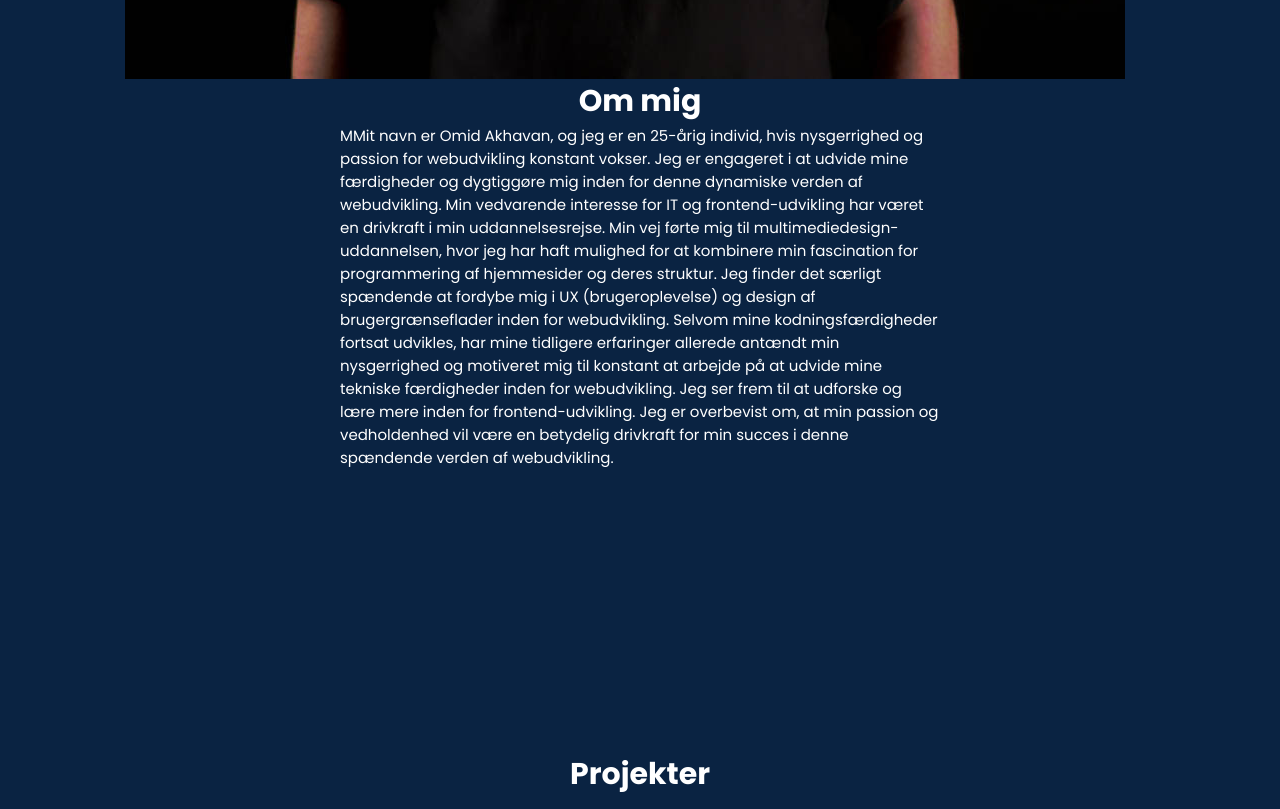
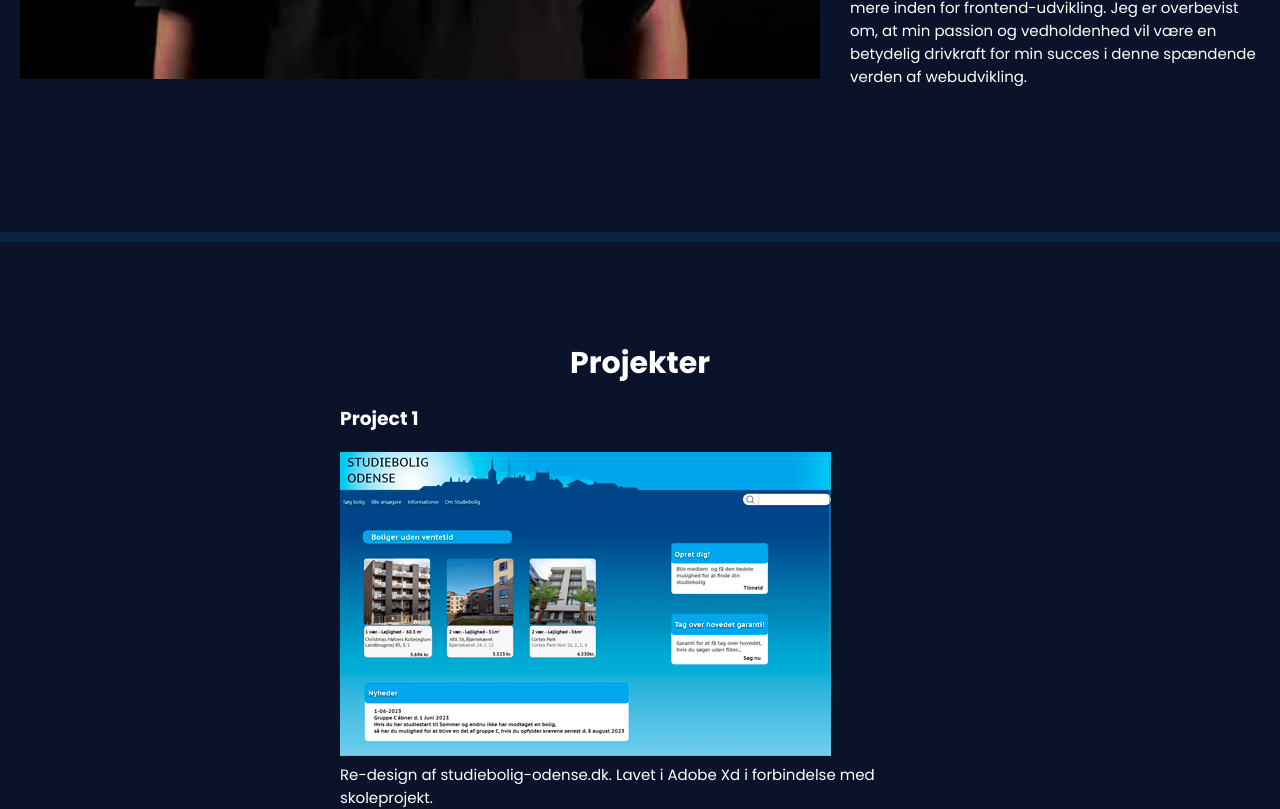
Before and after one commit to OmidNr1/portfolio, a plain HTML site: page portfolio.html in a window 1280 px wide. Shown: the part 760-1569 px from the top of the page. Drawn offline with Linux system fonts and the light colour scheme.

Commit message:
some changes

```diff
--- a/portfolio.css
+++ b/portfolio.css
@@ -13,14 +13,11 @@ header {
     padding: 20px;
 }
 
-nav {
-    text-align: right;
-}
-
 nav ul {
     list-style-type: none;
+    text-align: right;
+    padding: 0;
     margin: 0;
-    padding: 0;
 }
 
 nav li {
@@ -36,13 +33,16 @@ nav a {
 }
 
 section {
-    background-color: #0A2342;
     padding: 20px;
     display: flex;
     flex-direction: column;
     align-items: center;
     justify-content: center;
     min-height: 100vh;
+}
+
+.about, .projects, .skills, .contact {
+    background-color: #0A2342;
 }
 
 h2, .header-text {
@@ -81,25 +81,44 @@ p {
     margin: 0 auto;
 }
 
+.about {
+    background-color: #0B132B; /* Updated background color */
+    padding: 20px;
+    text-align: left;
+}
+
+.about-content {
+    display: flex;
+    align-items: center;
+    justify-content: space-between;
+}
+
 .about img {
     max-width: 100%;
     height: auto;
     margin-right: 30px;
 }
 
-.about-content {
-    display: flex;
-    justify-content: center;
-    align-items: center;
-}
-
 .text {
     max-width: 600px;
-    text-align: left;
     color: #fff;
-    padding: 0 20px;
 }
 
 h2, p {
     margin: 0;
 }
+
+.section-bg {
+    background-color: #0B132B;
+    padding: 10px;
+    margin: 10px 0;
+}
+
+
+section {
+    padding: 20px;
+    display: flex;
+    flex-direction: column;
+    align-items: center;
+    justify-content: center;
+}
--- a/portfolio.html
+++ b/portfolio.html
@@ -22,21 +22,25 @@
     </header>
 
     <section class="about">
-        <img src="photo_and_icons/profilepic.jpg" alt="profilepic">
-        <h2>Om mig</h2>
-        <p>MMit navn er Omid Akhavan, og jeg er en 25-årig individ, hvis nysgerrighed og passion for webudvikling konstant vokser. Jeg er engageret i at udvide mine færdigheder og dygtiggøre mig inden for denne dynamiske verden af webudvikling. Min vedvarende interesse for IT og frontend-udvikling har været en drivkraft i min uddannelsesrejse.
+        <div class="about-content">
+            <img src="photo_and_icons/profile.jpg" alt="profilepic">
+            <div class="text">
+                <h2>Om mig</h2>
+                <p>MMit navn er Omid Akhavan, og jeg er en 25-årig individ, hvis nysgerrighed og passion for webudvikling konstant vokser. Jeg er engageret i at udvide mine færdigheder og dygtiggøre mig inden for denne dynamiske verden af webudvikling. Min vedvarende interesse for IT og frontend-udvikling har været en drivkraft i min uddannelsesrejse.
 
-        Min vej førte mig til multimediedesign-uddannelsen, hvor jeg har haft mulighed for at kombinere min fascination for programmering af hjemmesider og deres struktur. Jeg finder det særligt spændende at fordybe mig i UX (brugeroplevelse) og design af brugergrænseflader inden for webudvikling. Selvom mine kodningsfærdigheder fortsat udvikles, har mine tidligere erfaringer allerede antændt min nysgerrighed og motiveret mig til konstant at arbejde på at udvide mine tekniske færdigheder inden for webudvikling.
+                Min vej førte mig til multimediedesign-uddannelsen, hvor jeg har haft mulighed for at kombinere min fascination for programmering af hjemmesider og deres struktur. Jeg finder det særligt spændende at fordybe mig i UX (brugeroplevelse) og design af brugergrænseflader inden for webudvikling. Selvom mine kodningsfærdigheder fortsat udvikles, har mine tidligere erfaringer allerede antændt min nysgerrighed og motiveret mig til konstant at arbejde på at udvide mine tekniske færdigheder inden for webudvikling.
 
-        Jeg ser frem til at udforske og lære mere inden for frontend-udvikling. Jeg er overbevist om, at min passion og vedholdenhed vil være en betydelig drivkraft for min succes i denne spændende verden af webudvikling. </p>
+                Jeg ser frem til at udforske og lære mere inden for frontend-udvikling. Jeg er overbevist om, at min passion og vedholdenhed vil være en betydelig drivkraft for min succes i denne spændende verden af webudvikling.</p>
+            </div>
+        </div>
     </section>
 
-    <section class="projects">
+    <section class="projects section-bg">
         <h2>Projekter</h2>
         <div class="project">
             <h3>Project 1</h3>
-            <img src="path_to_project1_image.jpg" alt="Project 1">
-            <p>Description of Project 1.</p>
+            <img src="photo_and_icons/Redesgin.png" alt="Redesgin">
+            <p>Re-design af studiebolig-odense.dk. Lavet i Adobe Xd i forbindelse med skoleprojekt.</p>
         </div>
         <div class="project">
             <h3>Project 2</h3>
@@ -45,7 +49,7 @@
         </div>
     </section>
 
-    <section class="skills">
+    <section class="skills section-bg">
         <h2>Kompetancer</h2>
         <div class="skills-container">
             <img src="photo_and_icons/illustrator.png" alt="illustrator">
@@ -59,7 +63,7 @@
         <p>Det her nogen af de her kompetancer jeg har anskaffet mig gennem min uddannelse på UCL og brugt i min fritid hvor jeg øver mig på at blive bedre til kodning</p>
     </section>
 
-    <section class="contact">
+    <section class="contact section-bg">
         <div class="social-icons">
             <h2 class="header-text">Kontakt</h2>
             <p>Email: omak58536@edu.ucl.dk</p>
```
Also changed, not shown: photo_and_icons/Redesgin.png (added), photo_and_icons/profile.jpg (added), photo_and_icons/profilepic.jpg (deleted).
